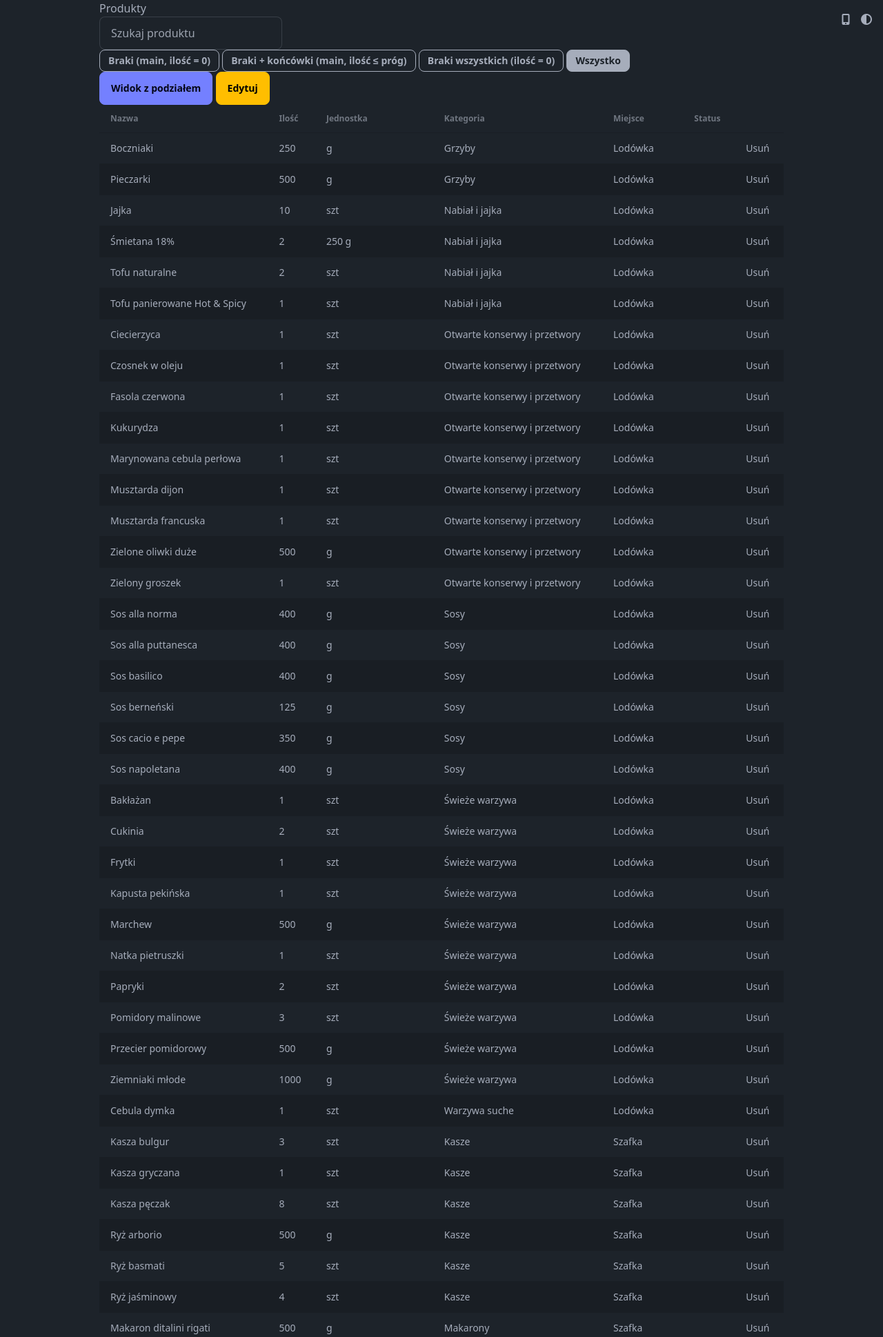
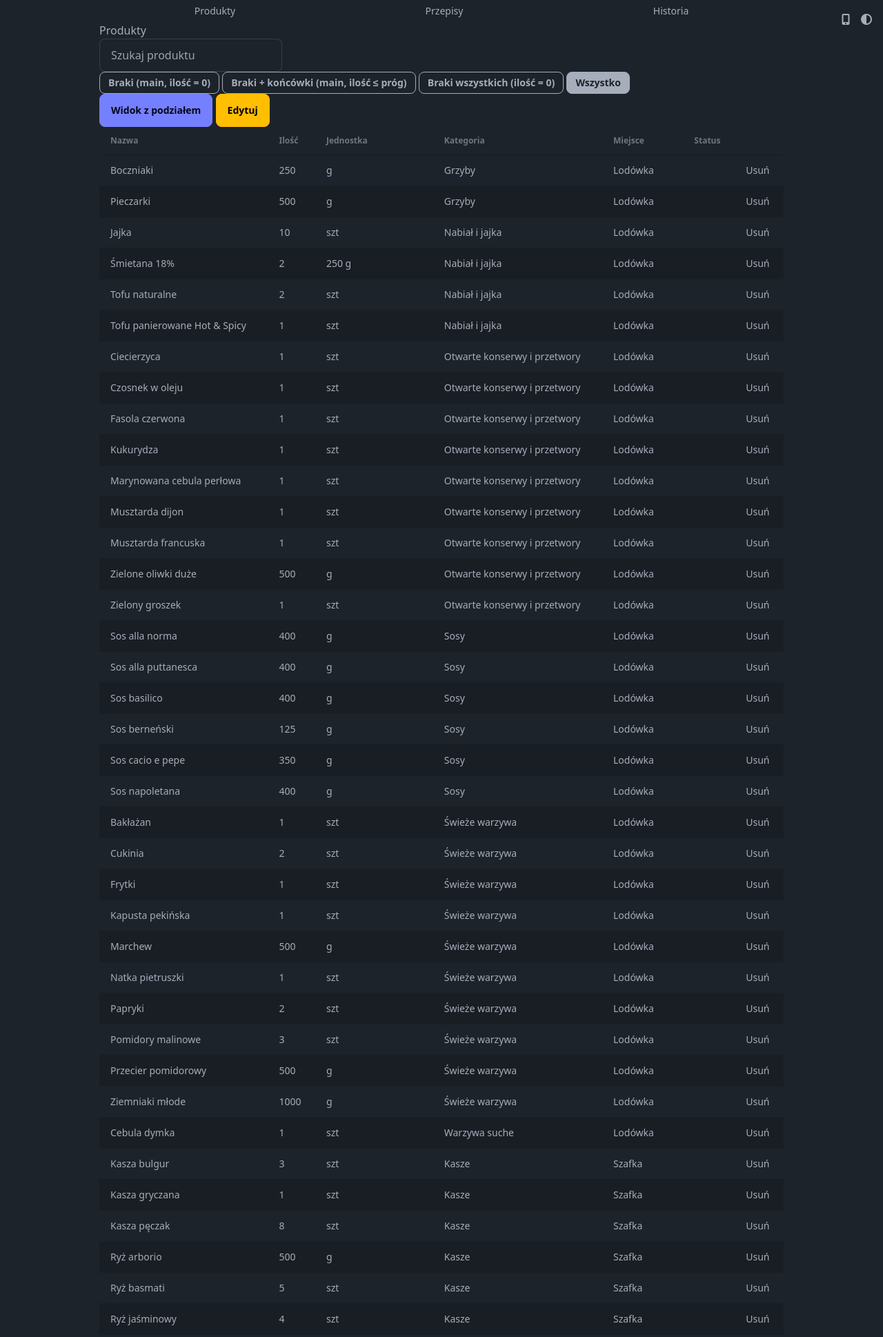
Before and after one commit to mgajewski97/Food, a Flask app: page / in a window 1280 px wide. Shown: the top 1938 px of the page at 69% size. Run offline with Flask 3, Linux system fonts and the light colour scheme; data that the repository does not hold is empty; some libraries are stand-ins or nearby versions.

Commit message:
Add tabbed navigation for products, recipes and history

```diff
--- a/app/static/script.js
+++ b/app/static/script.js
@@ -83,6 +83,24 @@ document.addEventListener('DOMContentLoaded', () => {
   loadProducts();
   loadRecipes();
   loadHistory();
+
+  document.querySelectorAll('[data-tab-target]').forEach(tab => {
+    tab.addEventListener('click', () => {
+      document.querySelectorAll('[data-tab-target]').forEach(t => t.classList.remove('tab-active'));
+      tab.classList.add('tab-active');
+      document.querySelectorAll('.tab-panel').forEach(panel => (panel.style.display = 'none'));
+      const targetId = tab.dataset.tabTarget;
+      const panel = document.getElementById(targetId);
+      if (panel) panel.style.display = 'block';
+      if (targetId === 'tab-products') {
+        loadProducts();
+      } else if (targetId === 'tab-recipes') {
+        loadRecipes();
+      } else if (targetId === 'tab-history') {
+        loadHistory();
+      }
+    });
+  });
 
   document.getElementById('add-form').addEventListener('submit', async (e) => {
     e.preventDefault();
--- a/app/templates/index.html
+++ b/app/templates/index.html
@@ -14,6 +14,13 @@
         <button id="theme-toggle" class="text-xl p-2 bg-transparent border-0"><i id="theme-icon" class="fa-solid fa-circle-half-stroke"></i></button>
     </div>
     <div class="max-w-screen-lg mx-auto px-4 py-6 main-container">
+        <div class="tabs mb-6">
+            <a class="tab tab-active" data-tab-target="tab-products">Produkty</a>
+            <a class="tab" data-tab-target="tab-recipes">Przepisy</a>
+            <a class="tab" data-tab-target="tab-history">Historia</a>
+        </div>
+
+        <div id="tab-products" class="tab-panel">
             <h1 class="text-2xl font-bold mb-4">Produkty</h1>
             <div id="controls" class="flex flex-wrap items-center gap-4 mb-4">
                 <div class="flex flex-col md:flex-row gap-2 items-start flex-1">
@@ -87,7 +94,9 @@
                 <button id="edit-json-btn" class="btn btn-primary">Wyślij JSON</button>
                 <button id="copy-btn" class="btn">Pobierz strukturę</button>
             </div>
+        </div>
 
+        <div id="tab-recipes" class="tab-panel" style="display:none;">
             <h1 class="text-2xl font-bold mb-4">Przepisy</h1>
             <ul id="recipe-list" class="list-disc pl-4 mb-8"></ul>
 
@@ -106,9 +115,12 @@
                     <button type="button" id="history-cancel" class="btn">Anuluj</button>
                 </div>
             </form>
+        </div>
 
+        <div id="tab-history" class="tab-panel" style="display:none;">
             <h1 class="text-2xl font-bold mb-4">Historia</h1>
             <ul id="history-list" class="list-disc pl-4"></ul>
+        </div>
     </div>
 
     <script src="{{ url_for('static', filename='script.js') }}"></script>
```
Lines whose indentation alone changed are shown as unchanged.
